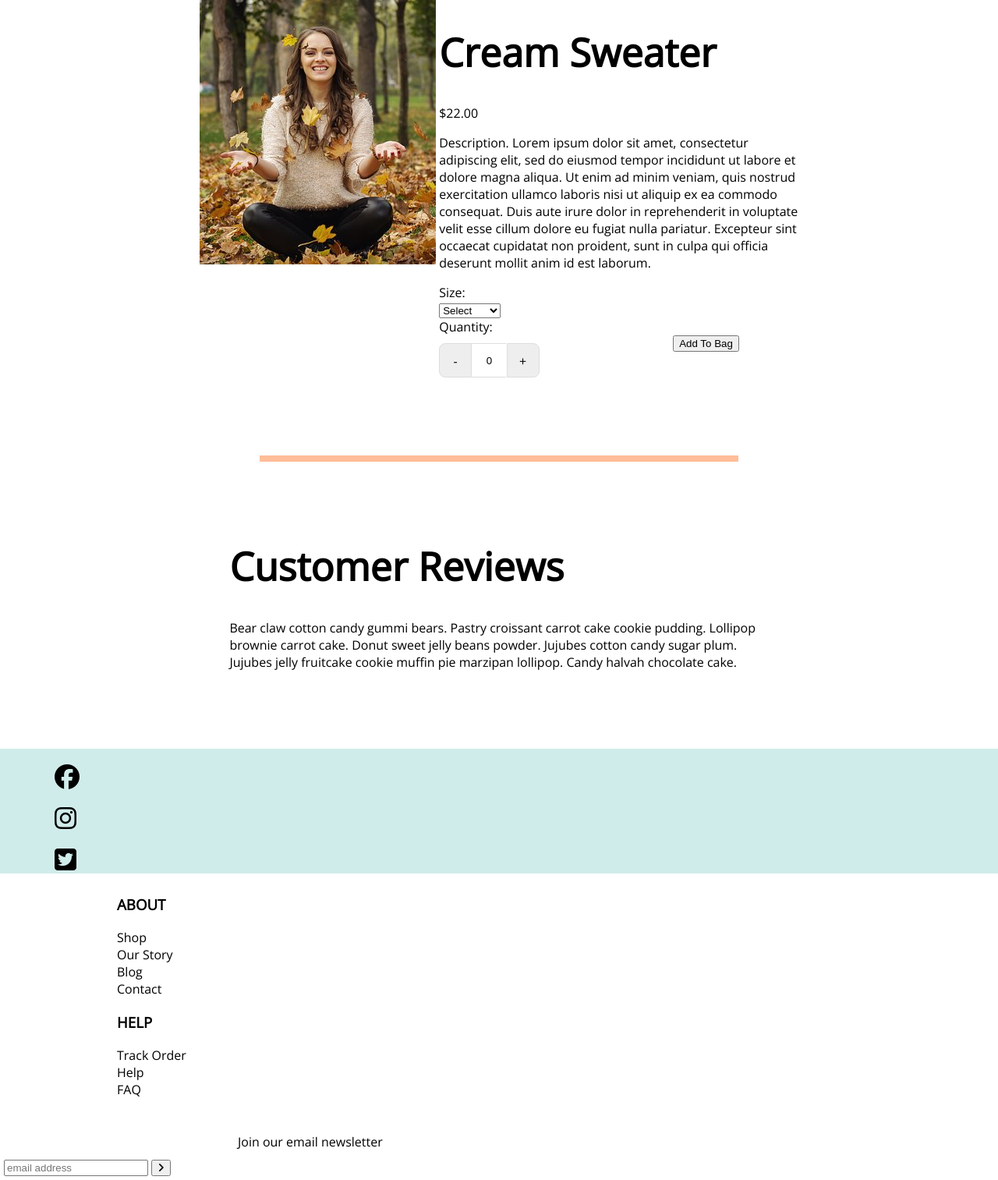
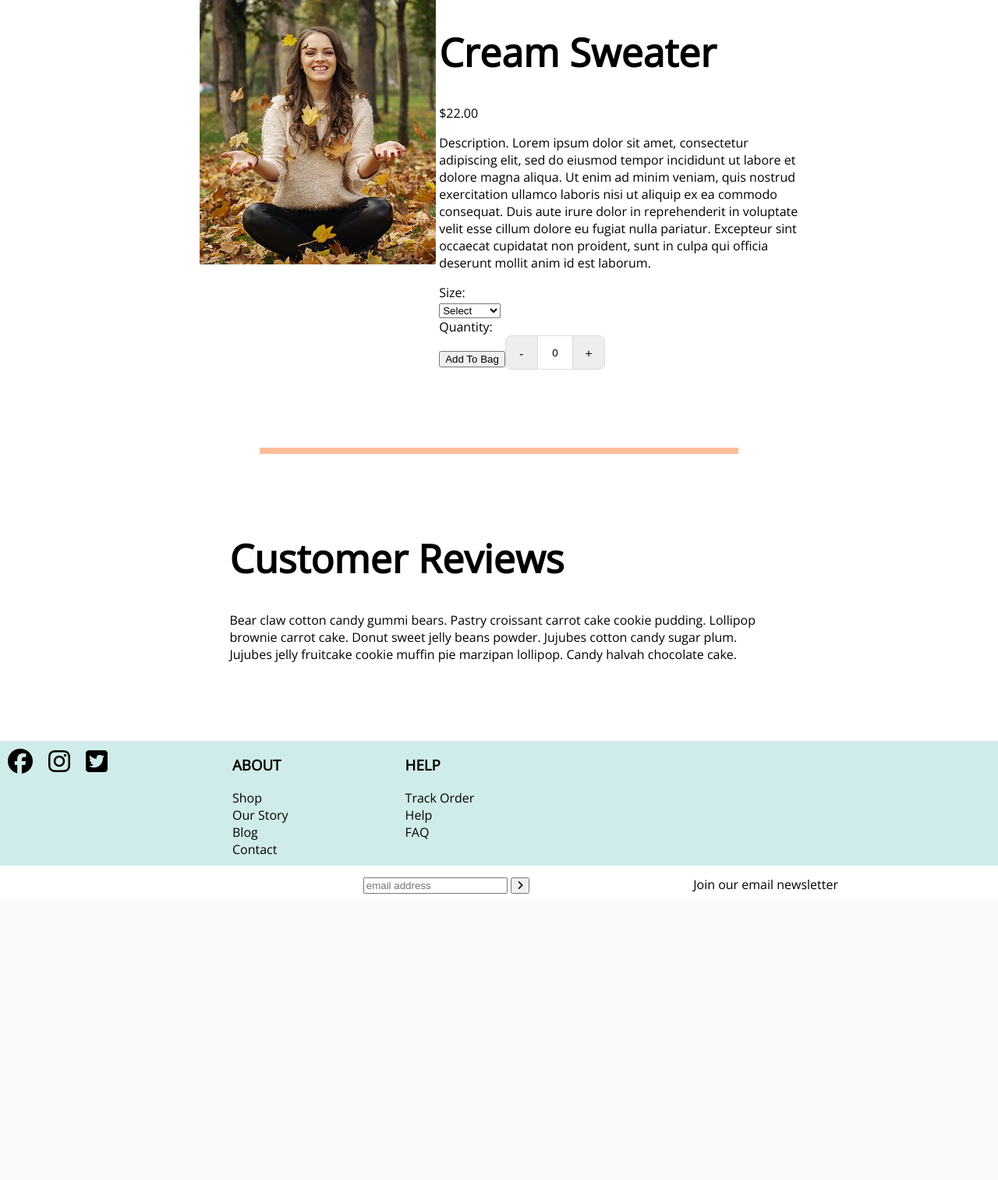
Before and after one commit to samcarlin/authenticgraceboutique, a PHP site: page /product.html in a window 1280 px wide; the page is wider, and only the part inside the window is pictured. Shown: the part 273-1786 px from the top of that part at 78% size. After the commit the page ends 1419 px from the top of that part, so only its background shows below. Run offline with PHP 8.4, Linux system fonts and the light colour scheme; some libraries are stand-ins or nearby versions.

Commit message:
edit product page & modify index

```diff
--- a/authenticgrace.css
+++ b/authenticgrace.css
@@ -228,23 +228,30 @@ ul.sub-header li a:hover {
     color: #FFE1D1;
     text-decoration: none;
 }
+/* .counter {
 
+    display: inline-block;
+} */
 /*form-flex button */
-.buy-button {
+.button {
     cursor: pointer;
-    display: block;
-    align-items: center;
-    justify-content: space-between;
-    /* width: 100%; */
+    text-align: center;
+    float: left;
+    margin-top: 10px;
+
+
+    /* display: inline; */
+    /* widt200100%; */
 }
 
 /* Value-button */
 form {
-    float: left;
-    width: 300px;
-    margin: 0 auto;
+    display: inline;
+    width: 200px;
+
     text-align: left;
     padding-top: 10px;
+    margin-top: 10px;
   }
 
   .value-button {
@@ -263,6 +270,7 @@ form {
     cursor: pointer;
     color: white;
   }
+
 
   form #decrease {
     margin-right: -4px;
@@ -317,18 +325,18 @@ form {
     display: table;
 }
 
-.container_around_footer{
-    display: display: flex;
+/* .container_around_footer {
+    display: flex;
     flex-direction: row;
     justify-content: center;
 
-}
+} */
 
-.footer_col {
+/* .footer_col {
     flex-direction: column;
-}
+} */
 
-.footer-container {
+footer {
     background: #D0ECEA;
     height: 150px;
     width: 100%;
@@ -337,41 +345,42 @@ form {
 }
 
 
-.social_media_links {
+.social_media_links ul li {
     padding-top: 10px;
-    /* float: left; */
+    float: left;
     margin-left: 60px;
 }
 
 .social_media_links li {
     padding: 10px;
-    /* float: left; */
+    float: left;
 
 }
 
-.logo_container img {
+/* .logo_container img {
     margin-left: 80px;
     margin-top: 10px;
     margin-bottom: 0;
-}
+} */
 
 .about_links_container {
-    /* float: left; */
+    float: left;
     margin-left: 150px;
 }
 
 
 .help_links_container {
-    /* float: left; */
+    float: left;
     margin-left: 150px;
 }
 
 
 .subscription_email_listing_container, .subscription_email_entry_container {
-    /* float: right; */
+    float: right;
     margin-right: 200px;
     padding: 5px;
 }
 .subscription {
     padding-top: 40px;
+    float: right;
 }
--- a/product.html
+++ b/product.html
@@ -72,7 +72,7 @@
         <option>XX-Large</option>
     </select>
 
-    <div class="flex-container">
+    <div class="quantity-container">
         <div class="sc-lbl" data-auto="size-header">
           Quantity:
         </div>
@@ -86,11 +86,13 @@
         <option>4</option>
         <option>5</option>
     </select> -->
+
     <form>
         <div class="value-button" id="decrease" onclick="decreaseValue()" value="Decrease Value">-</div>
         <input type="number" id="number" value="0" />
         <div class="value-button" id="increase" onclick="increaseValue()" value="Increase Value">+</div>
       </form>
+
     <script>
       function increaseValue() {
         var value = parseInt(document.getElementById('number').value, 10);
@@ -107,8 +109,9 @@
         document.getElementById('number').value = value;
       }
     </script>
-      <div class="form-flex">
-        <button type="button" data="" class="buy-button">Add To Bag</button>
+
+      <div class="button">
+        <button class="button">Add To Bag</button>
       </div>
 
     </div>
```
Also changed, not shown: index.html (+12 -17 lines).
